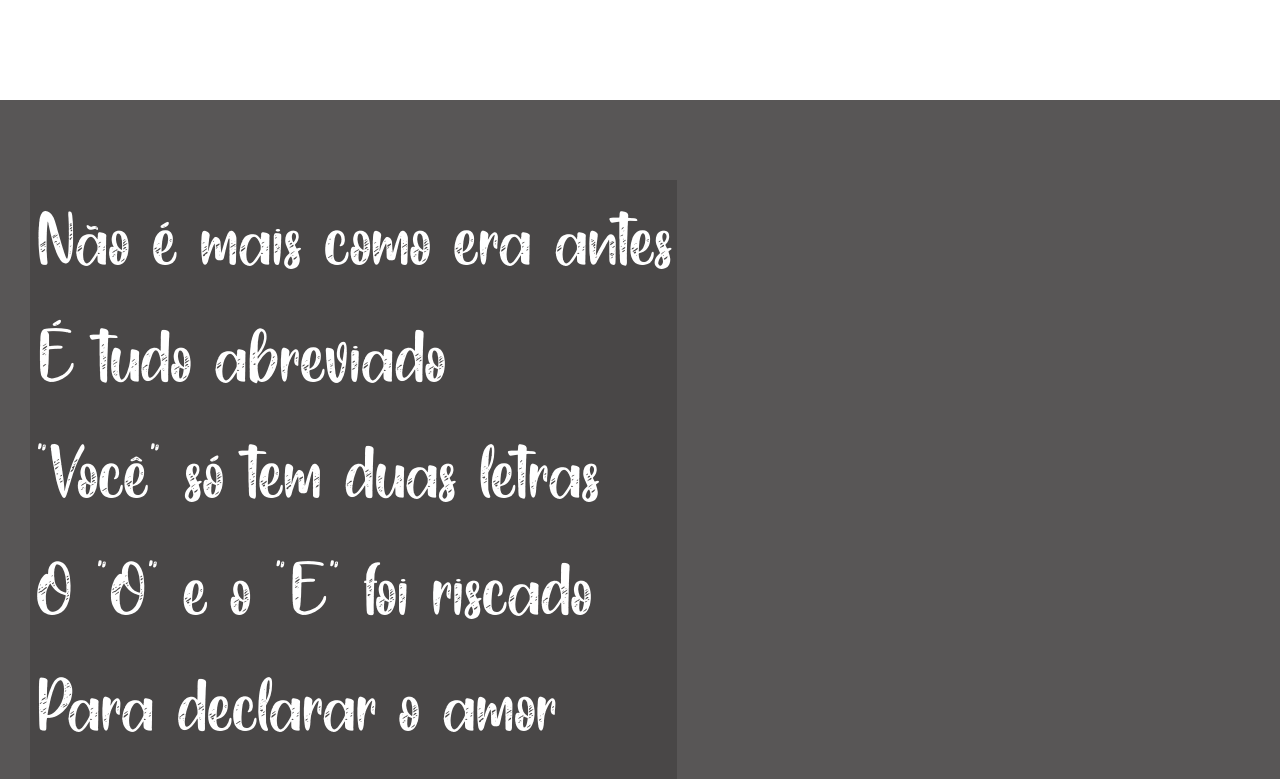
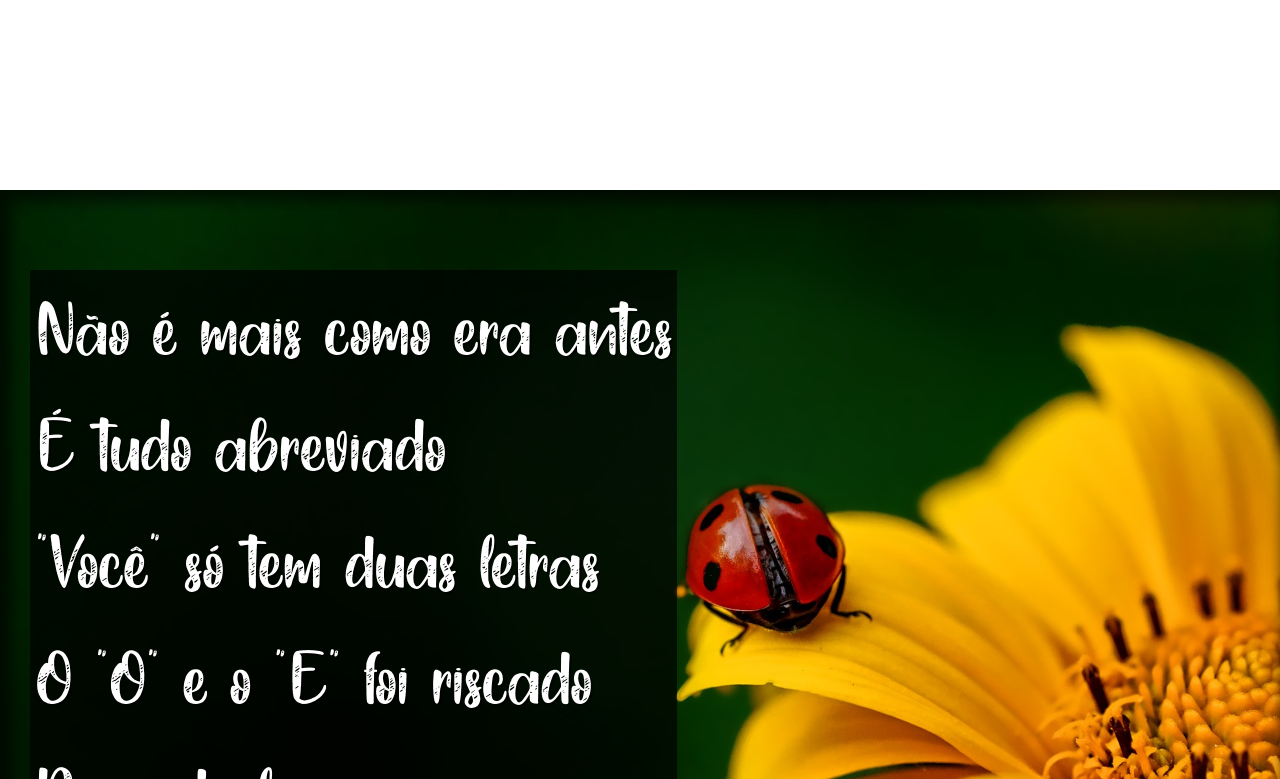
Before and after one commit to franklyk/html-css, a plain HTML site: page desafios/des012/index.html in a window 1280 px wide. Shown: the part 1141-1920 px from the top of the page. Drawn offline with Linux system fonts and the light colour scheme.

Commit message:
site pronto

```diff
--- a/desafios/des012/estilo/style.css
+++ b/desafios/des012/estilo/style.css
@@ -73,6 +73,10 @@ section {
     padding-left: 30px;
 }
 
+section > p {
+    padding-bottom: 1em;
+}
+
 section.normal {
     background-color: white;
     color: black;
@@ -81,12 +85,26 @@ section.normal {
 section.imagem {
     background-color: rgb(88, 86, 86);
     color: white;
+    box-shadow: inset 6px 6px 13px 5px rgba(0, 0, 0, 0.603);
+
+    background-attachment: fixed;
 }
 section.imagem > p {
-    background-color: rgba(0, 0, 0, 0.171);
+    background-color: rgba(0, 0, 0, 0.67);
     display: inline-block;
     padding: 5px;
+    text-shadow: 2px 2px 0px rgba(0, 0, 0, 0.504);
 }
+section#img01 {
+    background-image: url('../imagens/background001.jpg');
+    background-size: cover;
+    background-repeat: no-repeat;
+}
+section#img02 {
+    background-image: url('../imagens/background002.jpg');
+    background-size: cover;
+}
+
 
 footer {
     text-align: center;
--- a/desafios/des012/index.html
+++ b/desafios/des012/index.html
@@ -28,7 +28,7 @@
             </p>
         </section>
 
-        <section class="imagem">
+        <section class="imagem" id="img01">
             <p>
                 Não é mais como era antes <br>
                 É tudo abreviado <br>
@@ -65,7 +65,7 @@
 
 
 
-        <section class="imagem">
+        <section class="imagem" id="img02">
             <p>
                 Tenho saudade das cartas <br>
                 Escritas com a própria mão <br>
```
